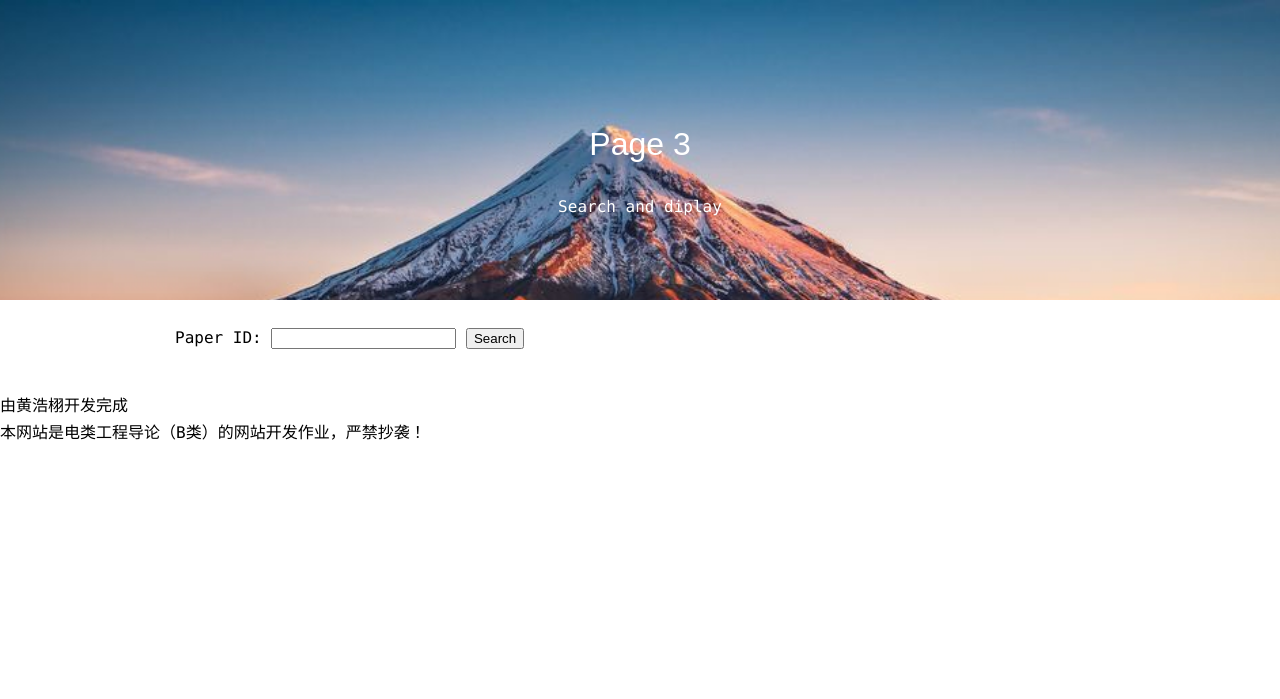
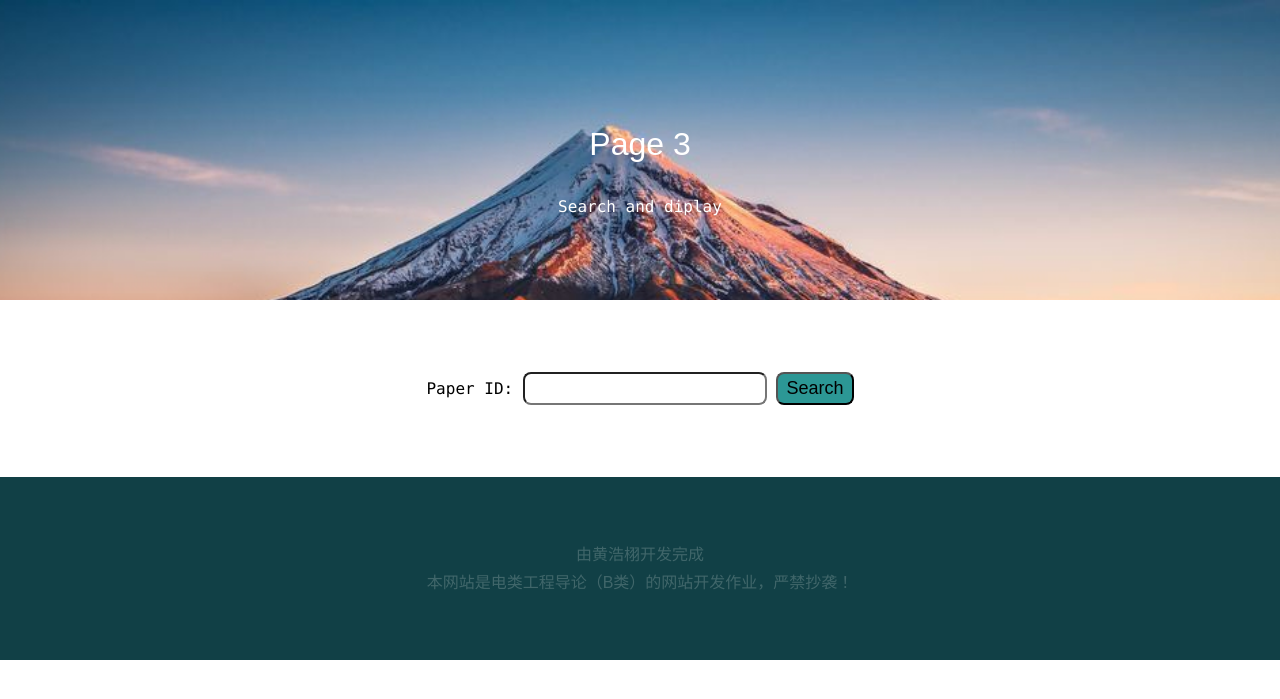
Before and after one commit to BPsoda/ICE2604-Homework-Literature-Web, a Flask app: page /pages/page3 in a window 1280 px wide. Shown: the top 699 px of the page. Run offline with Flask 2, Linux system fonts and the light colour scheme.

Commit message:
Beautify css layout.

```diff
--- a/static/css/common.css
+++ b/static/css/common.css
@@ -25,12 +25,11 @@ ul, li {
 
 a { text-decoration: none;}
 
-img { /* 适配流体图像 */
+img {
 	max-width: 100%;
 	height: auto;
 }
 
-.center { text-align: center; }
 
 /* header 页眉
  -------------------------------------------- */
@@ -42,9 +41,7 @@ header {
 	text-align: center;
 	color: #FFF;
 }
-header#itempage { /* item页面时缩小页眉宽度 */
-	padding: 4em 0 2em;
-}
+
 header nav {
 	background: rgba(0, 0, 0, 0.1) ;
 	padding: 10px 0;
@@ -73,7 +70,7 @@ header h1 a {
  -------------------------------------------- */
 main {
 	width: 100%;
-	max-width: 930px;
+	max-width: 90%;
 	margin: 0 auto;
 	padding: 24px 0;
 }
@@ -92,28 +89,8 @@ footer {
 	font-family: "Montserrat",sans-serif;
 	text-align:center;
 	width: 100%;
-	padding: 6em 0;
+	padding: 3em 0;
 }
-
-
-/* column设置
- -------------------------------------------- */
-.row {
-	max-width: 930px;
-	margin: 0 auto 50px;
-}
-.row::after {
-	content: ""; /* 创建伪元素 */
-	clear: both; /* 解除float浮动 */
-	display: block;
-}
-.col {
-	float: left;
-	margin-left: 4%;
-}
-.col:first-child {margin-left: 0;}
-.harf {width: 48%;}
-.quarter {width: 22%;}
 
 
 /* 表的装饰
@@ -132,14 +109,12 @@ table th {
 	line-height: 120%;
 	padding: 30px 8px;
 	text-align: center;
-	width: 20%;
 }
 table td {
 	border: 1px solid #ddd;
 	border-width: 0 0 1px 1px;
 	padding: 30px 8px;
 	text-align: left;
-	width: 80%;
 }
 
 
@@ -148,18 +123,18 @@ main a.button { color: #fff; }
 main a.button:hover,
 main a.button:active { text-decoration: none; }
 
-
-
-/* ----------------------
-  屏幕宽度在599px以下时使用（用于智能手机）
- ---------------------- */
-@media screen and (max-width: 599px) {
-	.col {
-		float: none; /* 解除float浮动，排成一纵列 */
-		margin-left: 0; /* 左外边距设为0 */
-		width: auto; /* 宽度填满（重置百分比%） */
-	}
-	.row {
-		padding: 0 8px; /* 设置左右各8px的内边距 */
-	}
+form {
+	margin: 3em;
+	text-align: center;
 }
+form .searchbox {
+	padding: 4px;
+	border-radius: 8px;
+	font-size: large;
+}
+form .IDSubmit {
+	font-size: large;
+	padding: 4px 8px;
+	background-color: #2c9795;
+	border-radius: 8px;
+}
--- a/templates/pages/page1.html
+++ b/templates/pages/page1.html
@@ -9,7 +9,7 @@
   <body>
     <header>
       <h1>Page 1</h1>
-      <p>Random display 10 papers</p>
+      <p>Randomly display 10 papers</p>
     </header>
     <main>
       <table>
@@ -32,7 +32,7 @@
 
   </body>
 
-  <foot>
+  <footer>
     <p>由黄浩栩开发完成<br>本网站是电类工程导论（B类）的网站开发作业，严禁抄袭！</p>
-  </foot>
+  </footer>
 </html>
--- a/templates/pages/page2.html
+++ b/templates/pages/page2.html
@@ -35,7 +35,7 @@
 
   </body>
 
-  <foot>
+  <footer>
     <p>由黄浩栩开发完成<br>本网站是电类工程导论（B类）的网站开发作业，严禁抄袭！</p>
-  </foot>
+  </footer>
 </html>
--- a/templates/pages/page3.html
+++ b/templates/pages/page3.html
@@ -14,7 +14,7 @@
     <main>
       <form action="/pages/page3" name="searchId" method="get">
         <label>Paper ID: </label>
-        <input type="text" name="searchField">
+        <input type="text" name="searchField" class="searchbox">
         <input type="submit" value="Search" class="IDSubmit">
       </form>
 
@@ -40,7 +40,7 @@
 
   </body>
 
-  <foot>
+  <footer>
     <p>由黄浩栩开发完成<br>本网站是电类工程导论（B类）的网站开发作业，严禁抄袭！</p>
-  </foot>
+  </footer>
 </html>
```
